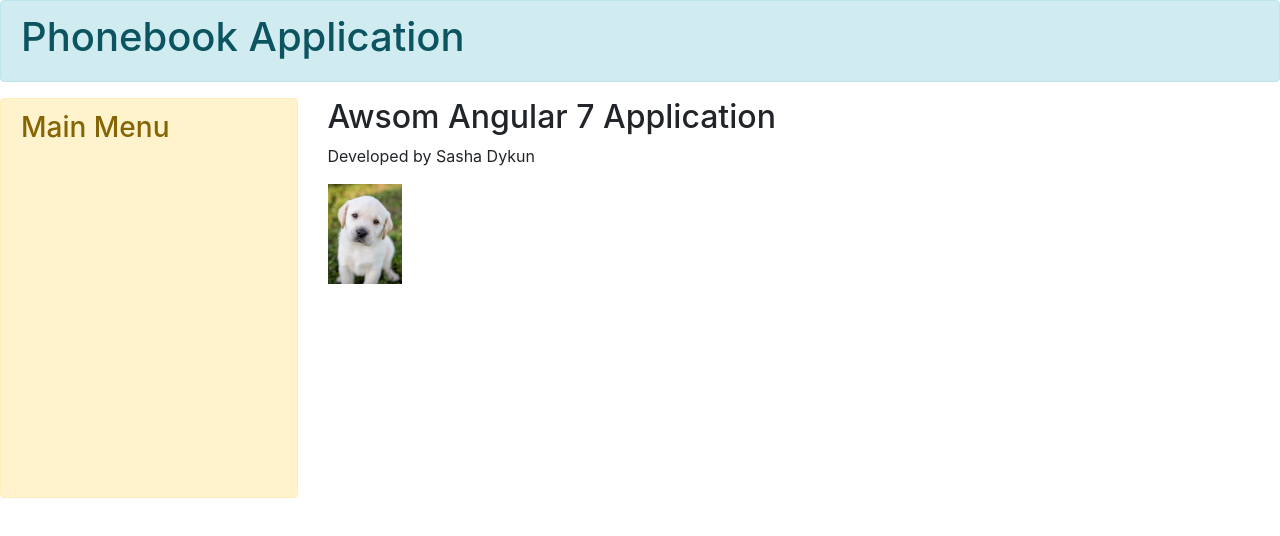
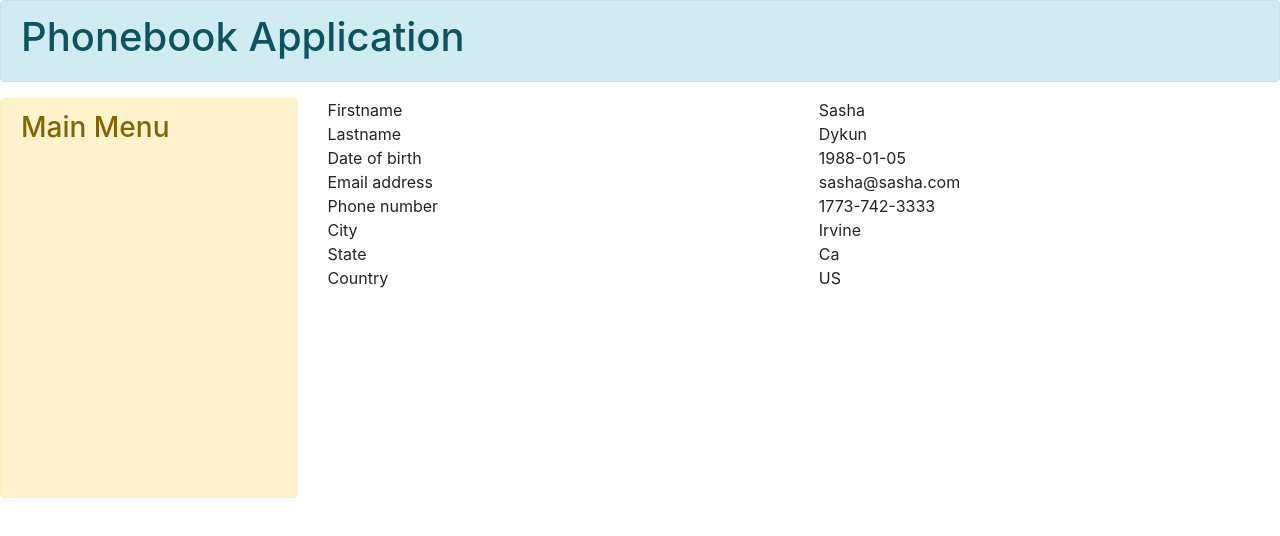
Before and after one commit to sashadykun/phonebook-angular, an Angular app: page / in a window 1280 px wide. Shown: the top 536 px of the page. Built offline with nearby package versions, Linux system fonts and the light colour scheme.

Commit message:
create contact details component and model ts file

```diff
--- a/src/app/app.component.html
+++ b/src/app/app.component.html
@@ -8,6 +8,6 @@
     <pb-sidebar></pb-sidebar>
   </div>
   <div class="col-sm-9">
-    <pb-home></pb-home>
+    <pb-contact-details></pb-contact-details>
   </div>
 </div>
--- a/src/app/app.module.ts
+++ b/src/app/app.module.ts
@@ -5,13 +5,15 @@ import { AppComponent } from './app.component';
 import { HeaderComponent } from './components/header/header.component';
 import { SidebarComponent } from './components/sidebar/sidebar.component';
 import { HomeComponent } from './components/home/home.component';
+import { ContactDetailsComponent } from './components/contact-details/contact-details.component';
 
 @NgModule({
   declarations: [
     AppComponent,
     HeaderComponent,
     SidebarComponent,
-    HomeComponent
+    HomeComponent,
+    ContactDetailsComponent
   ],
   imports: [
     BrowserModule
--- /dev/null
+++ b/src/app/components/contact-details/contact-details.component.html
@@ -0,0 +1,33 @@
+<div class="row">
+  <div class="col">Firstname</div>
+  <div class="col">{{ contact.firstname }}</div>
+</div>
+<div class="row">
+  <div class="col">Lastname</div>
+  <div class="col">{{ contact.lastname }}</div>
+</div>
+<div class="row">
+    <div class="col">Date of birth</div>
+    <div class="col">{{ contact.dob}}</div>
+  </div>
+<div class="row">
+  <div class="col">Email address</div>
+  <div class="col">{{ contact.email }}</div>
+</div>
+<div class="row">
+  <div class="col">Phone number</div>
+  <div class="col">{{ contact.phone }}</div>
+</div>
+
+<div class="row">
+  <div class="col">City</div>
+  <div class="col">{{ contact.city }}</div>
+</div>
+<div class="row">
+  <div class="col">State</div>
+  <div class="col">{{ contact.state }}</div>
+</div>
+<div class="row">
+  <div class="col">Country</div>
+  <div class="col">{{ contact.country }}</div>
+</div>
--- /dev/null
+++ b/src/app/components/contact-details/contact-details.component.ts
@@ -0,0 +1,29 @@
+import { Component, OnInit } from '@angular/core';
+import { Contact } from '../../model/contact';
+
+@Component({
+  selector: 'pb-contact-details',
+  templateUrl: './contact-details.component.html',
+  styleUrls: ['./contact-details.component.css']
+})
+export class ContactDetailsComponent implements OnInit {
+
+  contact: Contact;
+
+  constructor() { }
+
+  ngOnInit() {
+    this.contact = new Contact();
+    this.contact.id = 1;
+    this.contact.firstname = "Sasha";
+    this.contact.lastname = "Dykun";
+    this.contact.email = "sasha@sasha.com";
+    this.contact.phone = "1773-742-3333";
+    this.contact.gender = "Male";
+    this.contact.city = "Irvine";
+    this.contact.state = "Ca";
+    this.contact.country = "US";
+    this.contact.dob = "1988-01-05"
+  }
+
+}
--- /dev/null
+++ b/src/app/model/contact.ts
@@ -0,0 +1,13 @@
+export class Contact {
+    id: number;
+    firstname: string;
+    lastname: string;
+    gender: string = 'Male';
+    email: string;
+    phone: string;
+    dob?: string;
+    picture?: string;
+    city?: string;
+    state?: string;
+    country?: string;
+}
```
Also changed, not shown: src/app/components/contact-details/contact-details.component.css (added), 1 other file (tests, documents, lock files or other folders).
